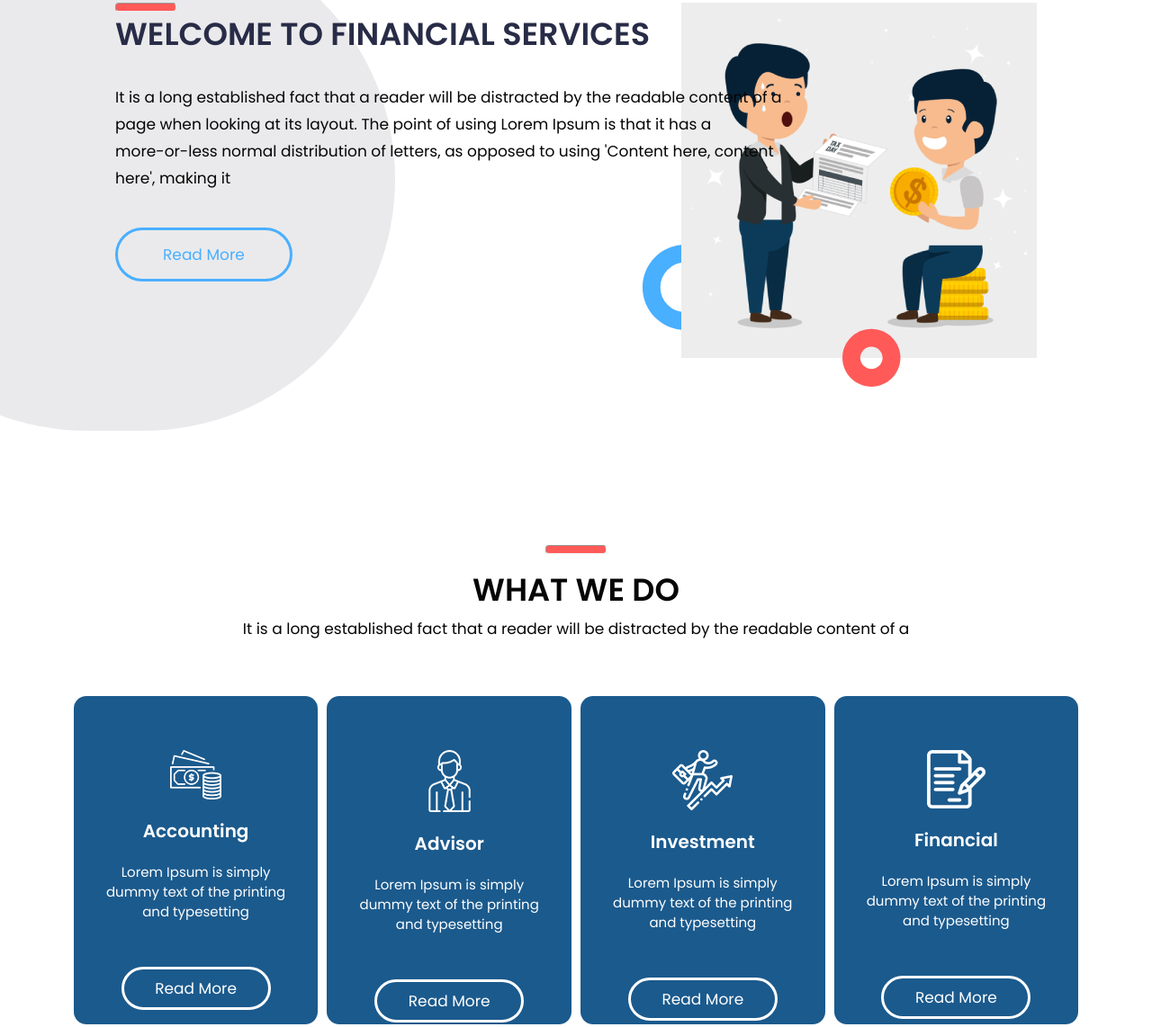
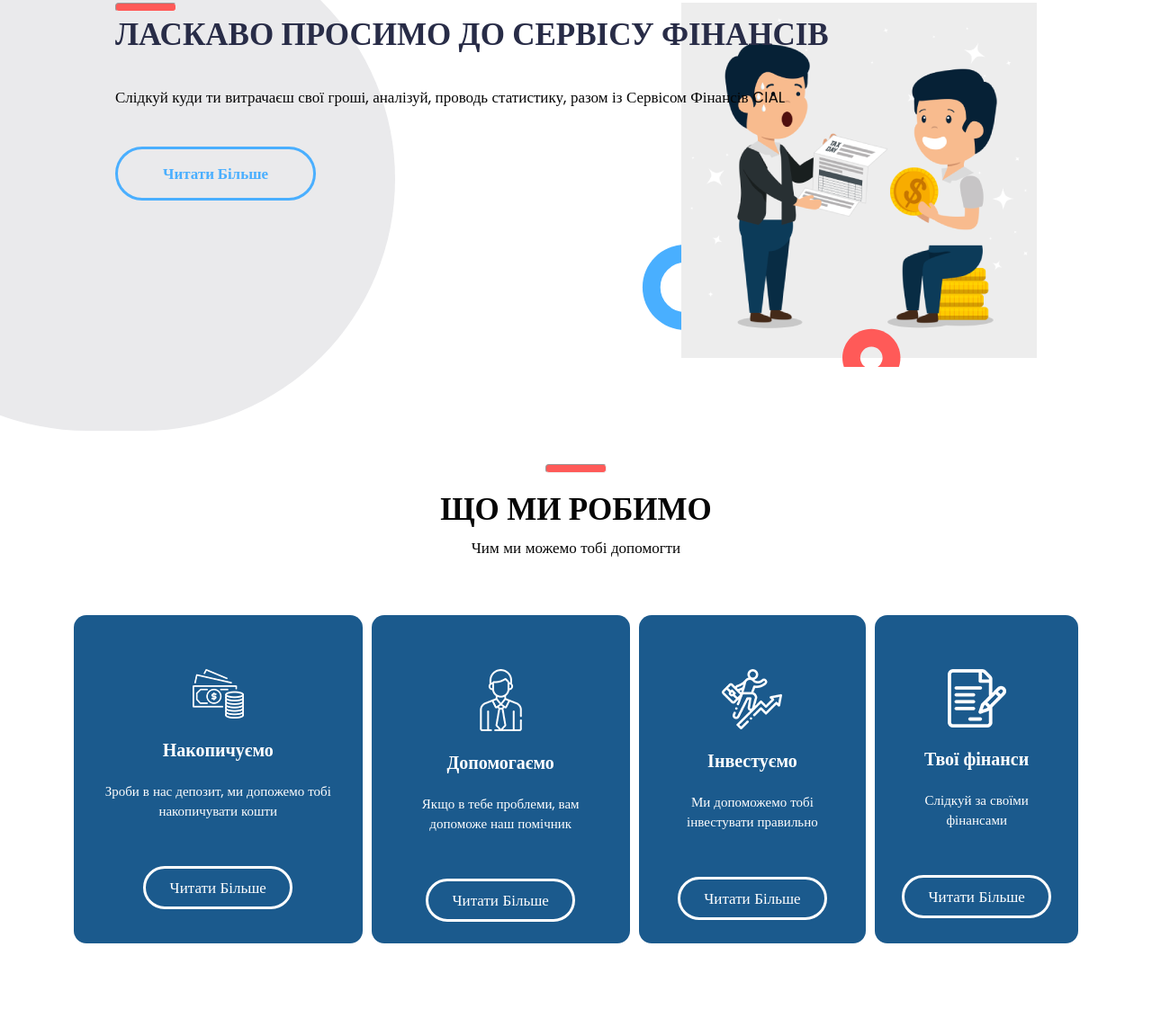
Before and after one commit to DYevheniia/finacial, a plain HTML site: page index.html in a window 1280 px wide. Shown: the part 907-2049 px from the top of the page at 90% size. Drawn offline with Linux system fonts and the light colour scheme.

Commit message:
Змінив заголовок, 1 кнопку, та навігаційне меню

```diff
--- a/index.html
+++ b/index.html
@@ -54,50 +54,48 @@
             <div class="wrapper">
                 <div class="welcome">
                     <hr>
-                    <h2>WELCOME TO FINAnCIAL SERVICES</h2>
-                    <p>It is a long established fact that a reader will be distracted by the readable content of a page
-                        when looking at its layout. The point of using Lorem Ipsum is that it has a <br> more-or-less
-                        normal distribution of letters, as opposed to using 'Content here, content here', making it </p>
-                    <a href="#">Read More</a>
+                    <h2>Ласкаво просимо до сервісу фінансів</h2>
+                    <p>Слідкуй куди ти витрачаєш свої гроші, аналізуй, проводь статистику, разом із
+                        Сервісом Фінансів CIAL </p>
+                    <a href="#"><b>Читати більше</b></a>
                 </div>
             </div>
         </div>
         <div class="what">
             <hr>
-            <h2>WHAT WE DO</h2>
-            <p class="what-p">It is a long established fact that a reader will be distracted by the readable content of
-                a </p>
+            <h2>Що ми робимо</h2>
+            <p class="what-p">Чим ми можемо тобі допомогти</p>
             <div class="we-do">
                 <figure>
                     <img src="img/Accounting.png" alt="Accounting">
                     <figcaption>
-                        <h3>Accounting</h3>
-                        <p>Lorem Ipsum is simply dummy text of the printing and typesetting </p>
-                        <a href="#">Read More</a>
+                        <h3>Накопичуємо</h3>
+                        <p>Зроби в нас депозит, ми допожемо тобі накопичувати кошти</p>
+                        <a href="#">Читати Більше</a>
                     </figcaption>
                 </figure>
                 <figure>
                     <img src="img/Advisor.png" alt="Advisor">
                     <figcaption>
-                        <h3>Advisor</h3>
-                        <p>Lorem Ipsum is simply dummy text of the printing and typesetting </p>
-                        <a href="#">Read More</a>
+                        <h3>Допомогаємо</h3>
+                        <p>Якщо в тебе проблеми, вам допоможе наш помічник</p>
+                        <a href="#">Читати Більше</a>
                     </figcaption>
                 </figure>
                 <figure>
                     <img src="img/Investment.png" alt="Investment">
                     <figcaption>
-                        <h3>Investment</h3>
-                        <p>Lorem Ipsum is simply dummy text of the printing and typesetting </p>
-                        <a href="#">Read More</a>
+                        <h3>Інвестуємо</h3>
+                        <p>Ми допоможемо тобі інвестувати правильно</p>
+                        <a href="#">Читати більше</a>
                     </figcaption>
                 </figure>
                 <figure>
                     <img src="img/Financial.png" alt="Financial">
                     <figcaption>
-                        <h3>Financial</h3>
-                        <p>Lorem Ipsum is simply dummy text of the printing and typesetting </p>
-                        <a href="#">Read More</a>
+                        <h3>Твої фінанси</h3>
+                        <p>Слідкуй за своїми фінансами</p>
+                        <a href="#">Читати Більше</a>
                     </figcaption>
                 </figure>
             </div>
```
